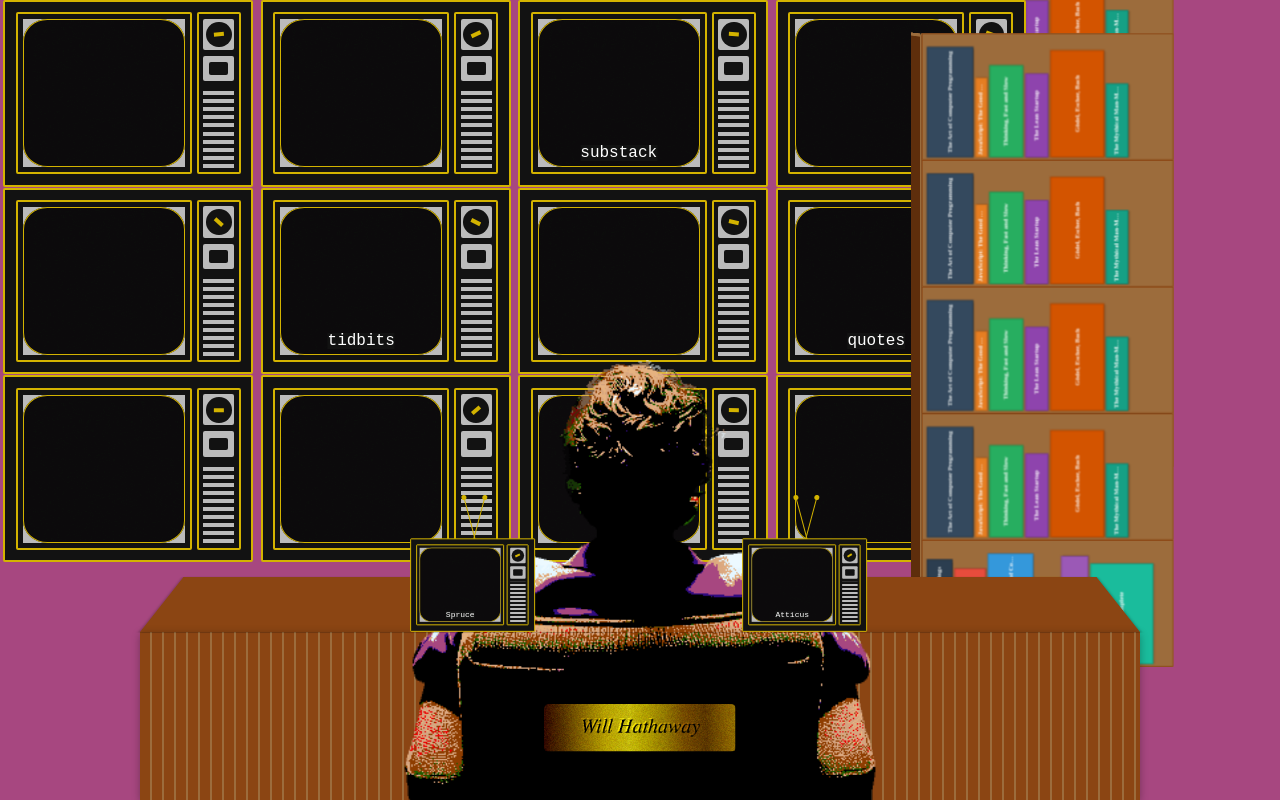
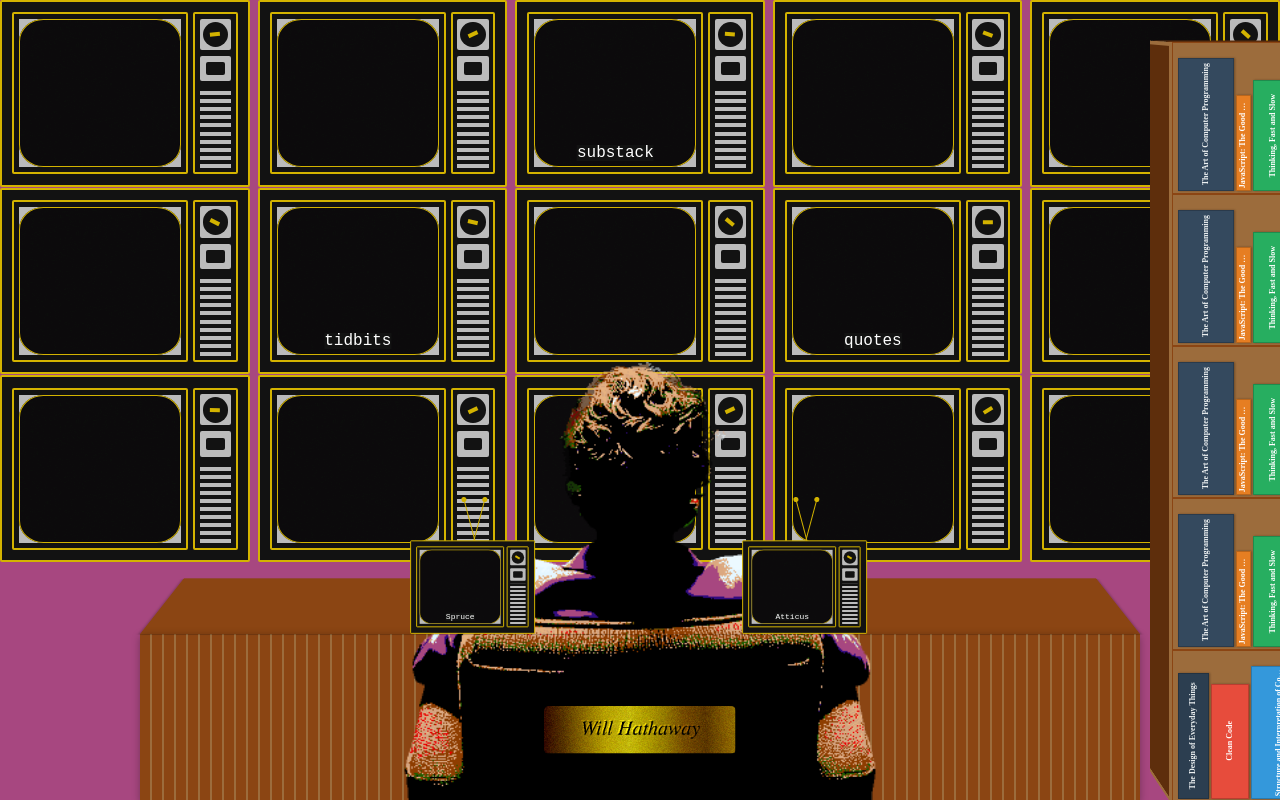
Before and after one commit to will-hath/willhath.com, a Next.js app: page / in a window 1280 px wide. Built offline with nearby package versions, Linux system fonts and the light colour scheme; a web font is replaced by a local one.

Commit message:
plane work

```diff
--- a/src/app/page.tsx
+++ b/src/app/page.tsx
@@ -20,7 +20,7 @@ export default function Home() {
   }, []);
 
   return (
-    <main className="main-container" ref={mainContainerRef} style={{ outline: '2px solid red' }}>
+    <main className="main-container" ref={mainContainerRef}>
       <BackgroundScene />
       <ForegroundScene />
     </main>
--- a/src/components/BackgroundScene/BackgroundScene.css
+++ b/src/components/BackgroundScene/BackgroundScene.css
@@ -1,10 +1,12 @@
-/* Background scene container that holds TV grid and bookshelf */
+/* Background scene container that holds TV grid */
 .background-scene {
     transform-style: preserve-3d;
-}
+    width: calc(100%);
+}f
 
 .grid-container {
   height: 70vh;
   width: fit-content;
   overflow: visible;
+
 }
--- a/src/components/BackgroundScene/BackgroundScene.tsx
+++ b/src/components/BackgroundScene/BackgroundScene.tsx
@@ -1,6 +1,5 @@
 import React from 'react';
 import TVGrid from '@/components/TVGrid/TVGrid';
-import Bookshelf from '@/components/Bookshelf/Bookshelf';
 import './BackgroundScene.css';
 import { TVProps } from "@/types/types";
 import { quotes } from '@/app/quotes/quotesArray';
@@ -27,9 +26,9 @@ const Quotes: TVProps = {
 
 const BackgroundScene = () => {
   const tvContents: (TVProps | null)[] = [
-    null, null, Substack, null,
-    null, Tidbits, null, Quotes,
-    null, null, null, null
+    null, null, Substack, null, null,
+    null, Tidbits, null, Quotes, null,
+    null, null, null, null, null
   ];
 
   return (
@@ -37,10 +36,9 @@ const BackgroundScene = () => {
       <div className="grid-container">
         <TVGrid
           rows={3}
-          columns={4}
+          columns={5}
           tvContents={tvContents} />
       </div>
-      <Bookshelf />
     </div>
   );
 };
--- a/src/components/Bookshelf/Bookshelf.css
+++ b/src/components/Bookshelf/Bookshelf.css
@@ -1,12 +1,11 @@
 /* Bookshelf - positioned to the right of the desk in the same 3D space */
 .bookshelf {
   position: absolute;
-  right: 0;
   bottom: 0;
+  left: calc(50% + 500px + 30px);
   height: 95vh;
   aspect-ratio: 2/5;
   transform-style: preserve-3d;
-  transform: translateZ(-500px);
   /* TODO: decide what to do about bookshelf depth. Is it part of the foreground of background? */
 }
 
@@ -30,7 +29,17 @@
   height: 100%;
   background: #5e2e0c;
   border: 2px solid var(--light-wood);
-  border-radius: 2px;
+}
+
+.bookshelf-top {
+  position: absolute;
+  bottom: 100%;
+  background: #5e2e0c;
+  border: 2px solid var(--light-wood);
+  width: 100%;
+  height: 100px;
+  transform-origin: bottom;
+  transform: rotateX(90deg)
 }
 
 .shelf {
--- a/src/components/Bookshelf/Bookshelf.tsx
+++ b/src/components/Bookshelf/Bookshelf.tsx
@@ -39,6 +39,7 @@ const Bookshelf = () => {
     <div className="bookshelf">
       <div className="bookshelf-side"></div>
       <div className="bookshelf-front"></div>
+      <div className="bookshelf-top"></div>
 
       {bookshelves.map((books, index) => (
         <div key={index} className="shelf" style={{ bottom: shelfHeights[index] }}>
--- a/src/components/Desk/Desk.css
+++ b/src/components/Desk/Desk.css
@@ -2,7 +2,9 @@
 .desk-box {
   width: 1000px;   /* Desk width */
   height: 100%;  /* Allow it to fill the full height of the foreground*/
-
+  position: absolute;
+  bottom: 0;
+  left: calc(50% - 500px);
   transform-style: preserve-3d;
 }
 
--- a/src/components/TVGrid/TVGrid.css
+++ b/src/components/TVGrid/TVGrid.css
@@ -6,6 +6,7 @@
   grid-template-columns: repeat(5, auto);
   grid-template-rows: repeat(3, 1fr);
   width: fit-content;
+  justify-self: center;
 }
 
 .grid-item {
```
Also changed, not shown: 1 other file (tests, documents, lock files or other folders).
